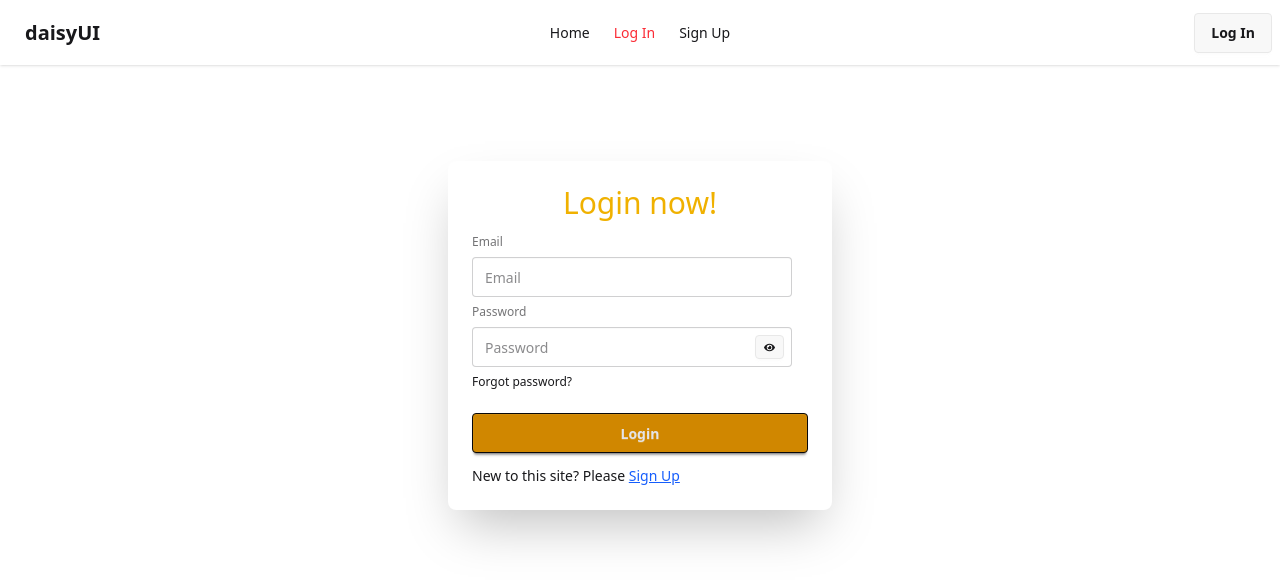
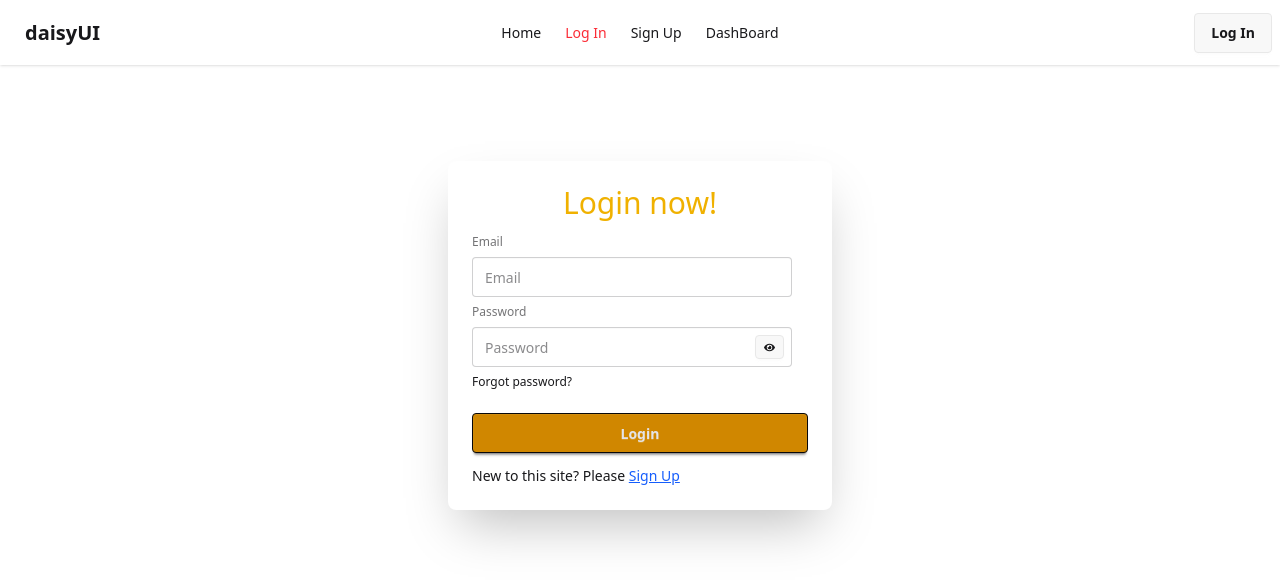
Before and after one commit to istiakiraz/ph-module-51-private-route, a React (Vite) app: page /login in a window 1280 px wide. Shown: the top 584 px of the page. Built offline with nearby package versions, Linux system fonts and the light colour scheme; no server answers.

Commit message:
added a final update

```diff
--- /dev/null
+++ b/src/components/Dashboard.jsx
@@ -0,0 +1,11 @@
+import React from 'react';
+
+const Dashboard = () => {
+    return (
+        <div>
+            <h1 className='text-center text-4xl font-thin text-indigo-700 mt-8'>DashBoard</h1>
+        </div>
+    );
+};
+
+export default Dashboard;
--- a/src/components/Login.jsx
+++ b/src/components/Login.jsx
@@ -1,5 +1,5 @@
 import React, { use, useState } from 'react';
-import { Link } from 'react-router';
+import { Link, useLocation, useNavigate } from 'react-router';
 import { FaEye, FaEyeSlash } from 'react-icons/fa';
 import { AuthContext } from '../context/AuthContext';
 // import { auth } from '../firebase.init';
@@ -8,10 +8,12 @@ import { AuthContext } from '../context/AuthContext';
 const Login = () => {
 
   const {logInUser} = use(AuthContext)
+  const location = useLocation()
 
   // console.log(logInUser);
 
     const [showPass, setShowPass] = useState(false)
+    const navigate =useNavigate()
 
     const handleLogIn =(e)=>{
         e.preventDefault();
@@ -31,6 +33,7 @@ const Login = () => {
         logInUser(email, password)
         .then(result => {
           console.log(result.user);
+          navigate( location.state || '/')
         })
         .catch(error => {
           console.log(error);
--- a/src/components/Navbar.jsx
+++ b/src/components/Navbar.jsx
@@ -43,6 +43,13 @@ const handleSignOut =()=>{
           className={({ isActive }) => (isActive ? "text-red-500" : "")}
           to="/signup">
           Sign Up
+        </NavLink>
+      </li>
+      <li>
+        <NavLink
+          className={({ isActive }) => (isActive ? "text-red-500" : "")}
+          to="/dashboard">
+          DashBoard
         </NavLink>
       </li>
       <>
--- a/src/main.jsx
+++ b/src/main.jsx
@@ -10,6 +10,7 @@ import Signup from "./components/Signup.jsx";
 import AuthProvider from "./context/AuthProvider.jsx";
 import Orders from "./components/Orders.jsx";
 import PrivateRoute from "./routes/PrivateRoute.jsx";
+import Dashboard from "./components/Dashboard.jsx";
 
 const router = createBrowserRouter([
   {
@@ -29,6 +30,12 @@ const router = createBrowserRouter([
         Component: Signup
       },
       {
+        path: 'dashboard',
+        element: <PrivateRoute>
+          <Dashboard></Dashboard>
+        </PrivateRoute>
+      },
+      {
         path: 'order',
         element : <PrivateRoute>
           <Orders></Orders>
--- a/src/routes/PrivateRoute.jsx
+++ b/src/routes/PrivateRoute.jsx
@@ -1,10 +1,11 @@
 import React, { use } from 'react';
 import { AuthContext } from '../context/AuthContext';
-import { Navigate } from 'react-router';
+import { Navigate, useLocation } from 'react-router';
 
 const PrivateRoute = ({children}) => {
 
     const {user, loading} = use(AuthContext)
+    const location = useLocation()
 
     if(loading){
         return <p>loading....</p>
@@ -13,7 +14,7 @@ const PrivateRoute = ({children}) => {
 
 
     if(!user){
-        return <Navigate to='/login'></Navigate>
+        return <Navigate state={location?.pathname} to='/login'></Navigate>
     }
 
     return children
```
